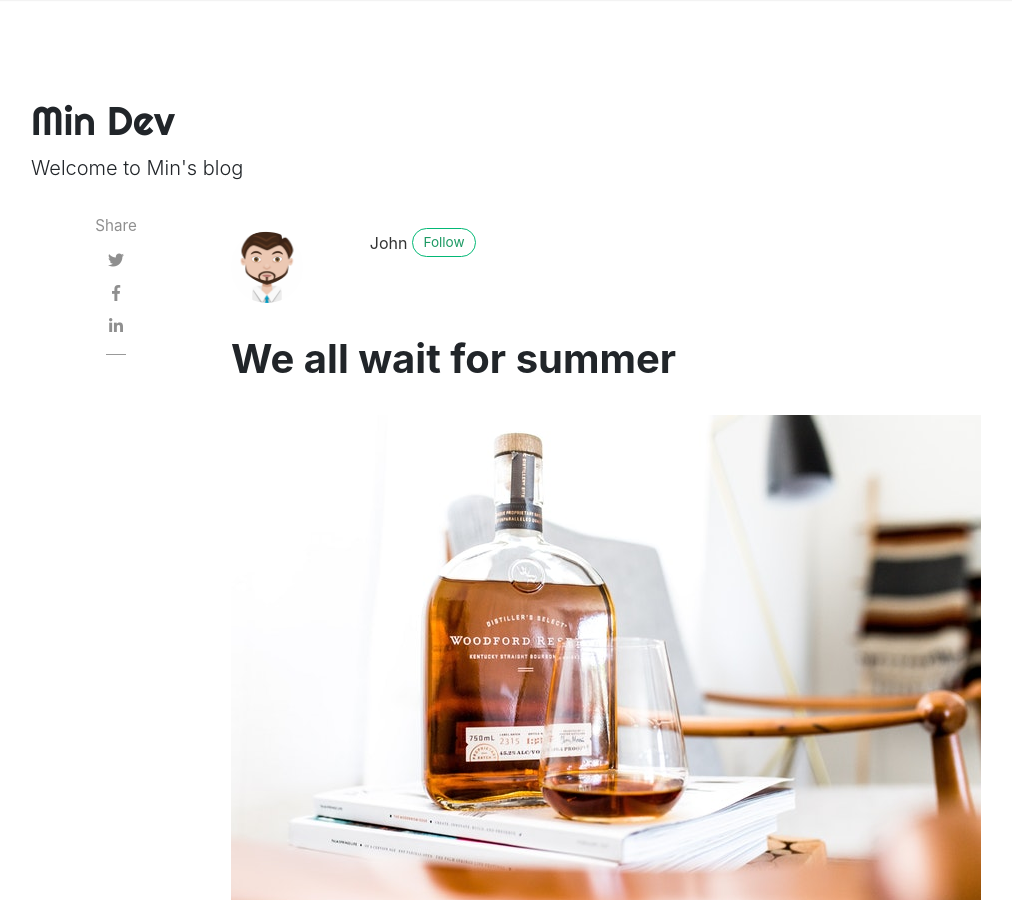
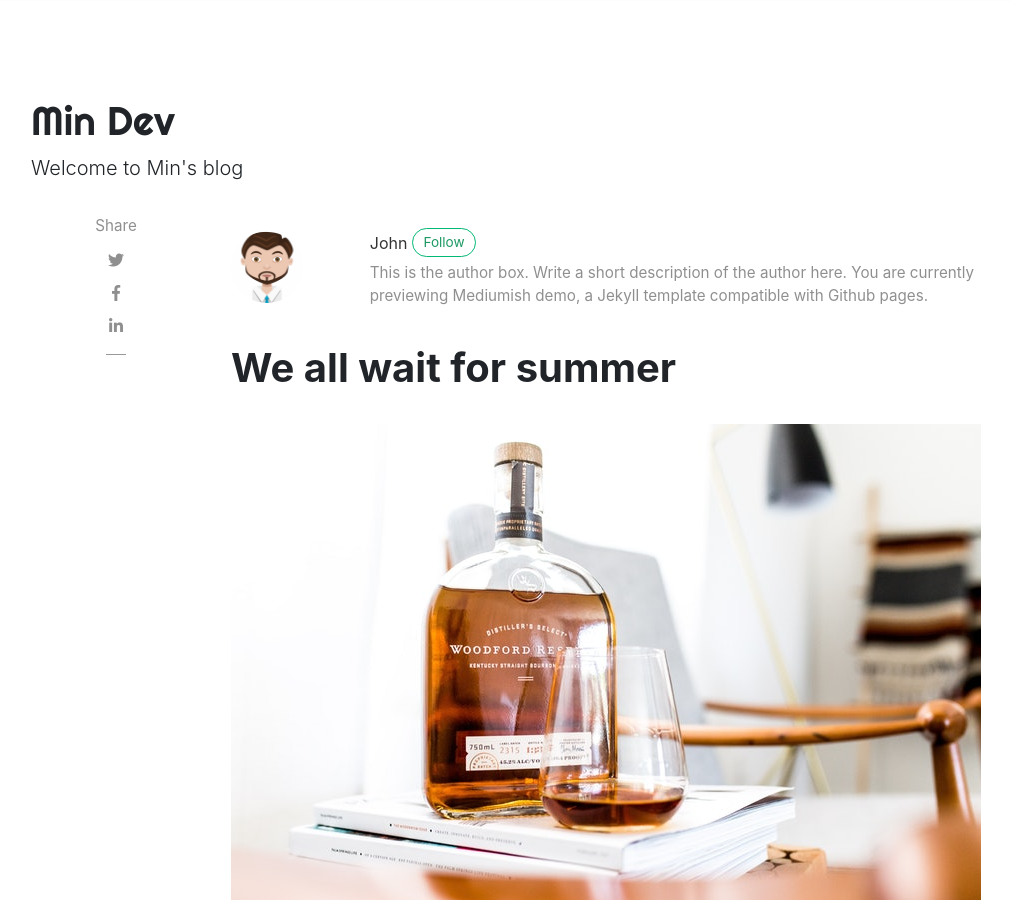
Before and after one commit to keimindev/mindev.github.io, a Jekyll site: the page built from _posts/2018-01-12-we-all-wait-for-summer.md, in a window 1280 px wide and 900 px high. Shown: the whole window, without its empty margins (54-1066 px from the left). Built offline with Jekyll 4.4.1, drawn with Linux system fonts in a browser that asks for light colours; nearby versions of some CDN libraries; comment, search, counter and statistics services are not loaded; some of the changed lines change nothing that is shown.

Commit message:
modified tags and author

```diff
--- a/_config.yml
+++ b/_config.yml
@@ -16,11 +16,11 @@
   min:
     name: kiemindev
     display_name: Keira Min
-    gravatar: d2bbdbf49de59240f9544f98130e8a0d
+    avatar: 'https://media.licdn.com/dms/image/C5603AQGf1ZLq9xxcCg/profile-displayphoto-shrink_800_800/0/1629188391767?e=1695254400&v=beta&t=2DuqS2_sRakvnmFptGP4abarQ1F2LOgCfQKEJCzCd2o'
     email: keimindev@gmail.com
-    web: /keimindev.github.io/about
-#    twitter: https://twitter.com/wowthemesnet
- #   description: "Author of Mediumish, a Bootstrap Medium styled template available for WordPress, HTML, Ghost and Jekyll. You are currently previewing Jekyll template demo."
+    web: /about
+   # twitter: https://twitter.com/wowthemesnet
+    description: "currently FrontEnd Dev in Seoul. Welcome to my blog"
   john:
     name: John
     display_name: John
@@ -28,8 +28,8 @@
     gravatar: d2bbdbf49de59240f9544f98130e8a0d
     email: wowthemesnet@gmail.com
     web: https://www.wowthemes.net
-#    twitter: https://twitter.com/wowthemesnet
-#    description: "This is the author box. Write a short description of the author here. You are currently previewing Mediumish demo, a Jekyll template compatible with Github pages."
+    twitter: https://twitter.com/wowthemesnet
+    description: "This is the author box. Write a short description of the author here. You are currently previewing Mediumish demo, a Jekyll template compatible with Github pages."
 
 # Plugins
 plugins:
```
Also changed, not shown: 2 other files.
